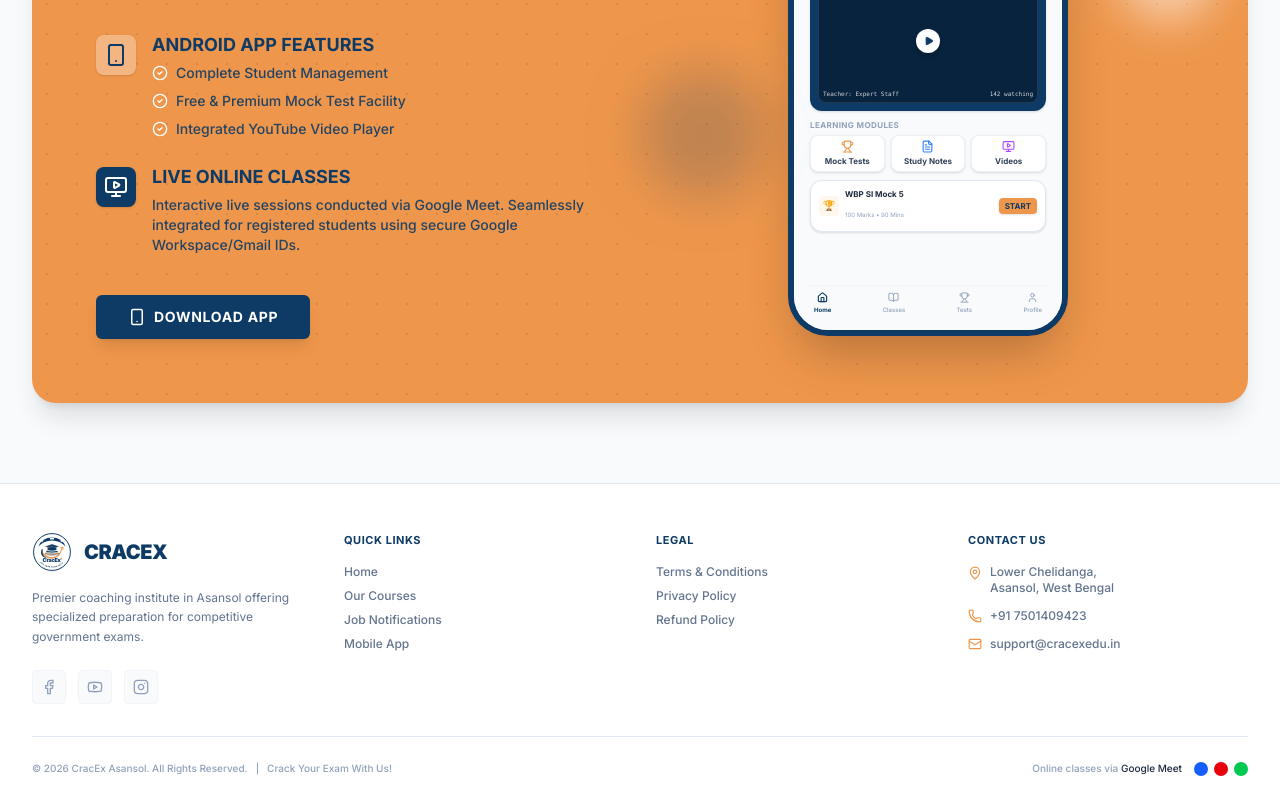
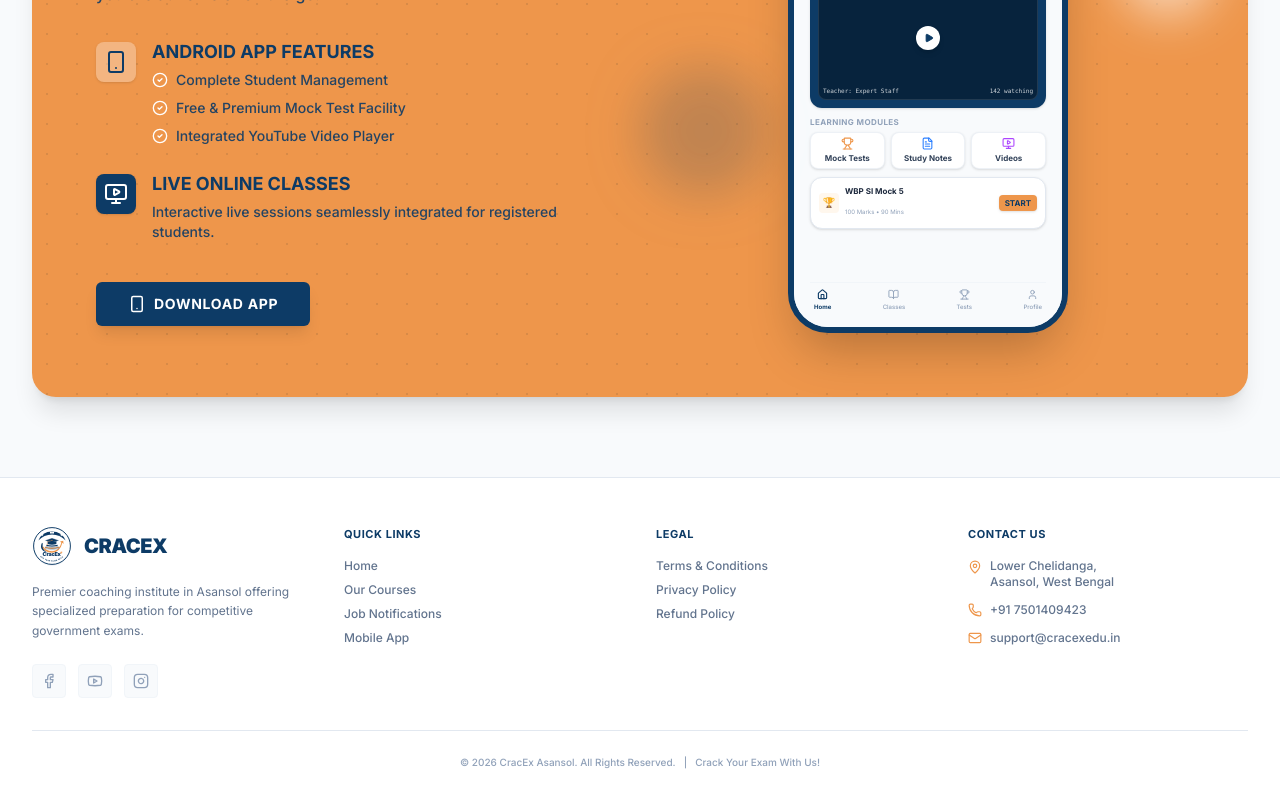
Before and after one commit to projectmocktest-gif/cracex-education, a React (Vite) app: page / in a window 1280 px wide. Shown: the part 2670-3470 px from the top of the page. Built offline with nearby package versions, Linux system fonts and the light colour scheme.

Commit message:
refactor: simplify brand name and remove platform-specific references
Shortened app name to "CracEx" throughout the metadata and title. Removed specific Google Meet dependency mentions from UI components to maintain platform neutrality.

```diff
--- a/index.html
+++ b/index.html
@@ -3,7 +3,8 @@
   <head>
     <meta charset="UTF-8" />
     <meta name="viewport" content="width=device-width, initial-scale=1.0" />
-    <title>CracEx - Asansol's Premier Coaching Institute</title>
+    <link rel="icon" type="image/svg+xml" href="/logo.svg" />
+    <title>CracEx</title>
   </head>
   <body>
     <div id="root"></div>
--- a/metadata.json
+++ b/metadata.json
@@ -1,5 +1,5 @@
 {
-  "name": "CracEx Institute",
+  "name": "CracEx",
   "description": "Modern, fully responsive single-page website for CracEx, a premier coaching institute for competitive government exams based in Asansol.",
   "requestFramePermissions": [],
   "majorCapabilities": ["MAJOR_CAPABILITY_SERVER_SIDE_GEMINI_API"]
--- a/src/components/AppPromo.tsx
+++ b/src/components/AppPromo.tsx
@@ -48,7 +48,7 @@
                   <div>
                     <h4 className="text-base sm:text-lg font-bold mb-1 text-cracex-blue uppercase">Live Online Classes</h4>
                     <p className="text-sm text-cracex-blue/90 font-medium">
-                      Interactive live sessions conducted via Google Meet. Seamlessly integrated for registered students using secure Google Workspace/Gmail IDs.
+                      Interactive live sessions seamlessly integrated for registered students.
                     </p>
                   </div>
                 </div>
--- a/src/components/Footer.tsx
+++ b/src/components/Footer.tsx
@@ -73,19 +73,11 @@
 
         </div>
 
-        <div className="pt-6 border-t border-slate-200 flex flex-col md:flex-row justify-between items-center gap-4">
+        <div className="pt-6 border-t border-slate-200 flex flex-col md:flex-row justify-center items-center gap-4">
           <div className="text-[10px] text-slate-400 font-medium text-center md:text-left">
             &copy; {currentYear} CracEx Asansol. All Rights Reserved.
             <span className="mx-2 hidden md:inline">|</span>
             <span className="block md:inline mt-1 md:mt-0">Crack Your Exam With Us!</span>
-          </div>
-          <div className="flex items-center gap-3">
-            <span className="text-[10px] text-slate-400 font-medium">Online classes via <span className="text-slate-800">Google Meet</span></span>
-            <div className="flex gap-1.5">
-              <div className="w-3.5 h-3.5 bg-blue-600 rounded-full"></div>
-              <div className="w-3.5 h-3.5 bg-red-600 rounded-full"></div>
-              <div className="w-3.5 h-3.5 bg-green-500 rounded-full"></div>
-            </div>
           </div>
         </div>
       </div>
```
